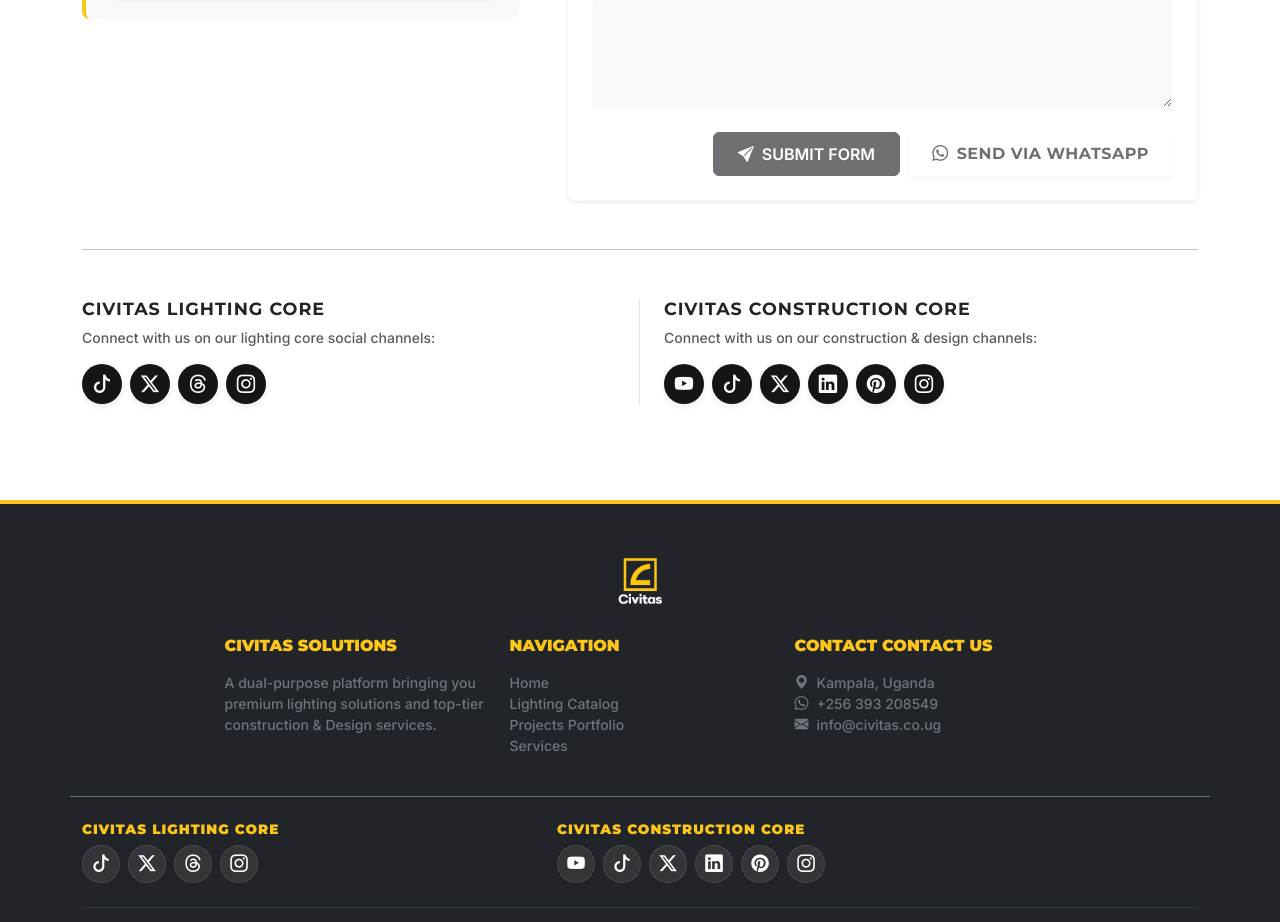
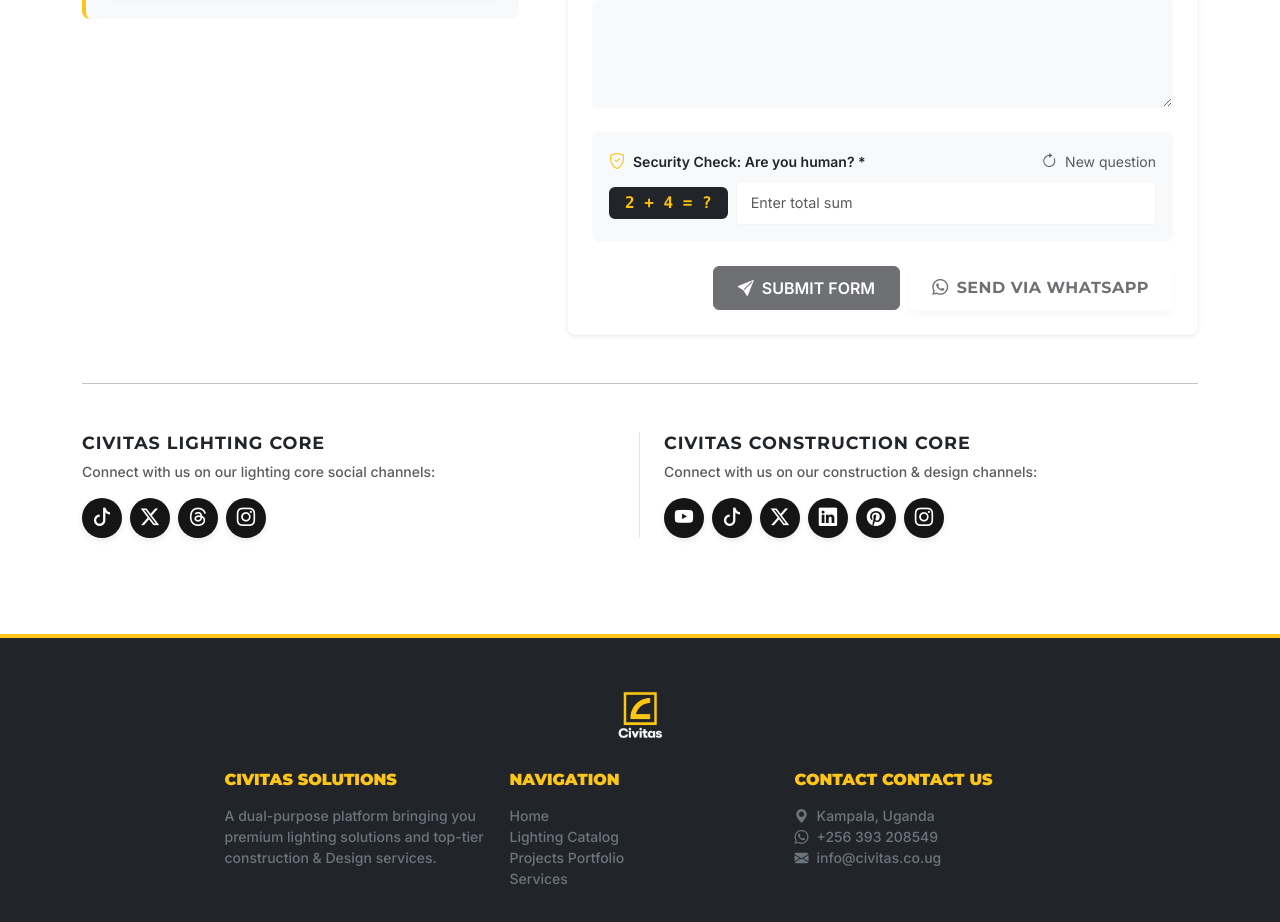
Before and after one commit to alfredochola/civitas, an Angular app: page /contact in a window 1280 px wide. Shown: the part 800-1722 px from the top of the page. Built offline with nearby package versions, Linux system fonts and the light colour scheme.

Commit message:
feat: add anti-spam human math verification and honeypot bot trap to contact form

```diff
--- a/src/app/components/contact/contact.html
+++ b/src/app/components/contact/contact.html
@@ -149,10 +149,51 @@
             <div class="invalid-feedback">Message detail is required.</div>
           </div>
 
+          <!-- Anti-Spam Security Check (Are you human?) -->
+          <div class="card bg-light border-light p-3 mb-4 rounded-3 shadow-xs">
+            <div class="d-flex align-items-center justify-content-between mb-2">
+              <label for="captchaAnswer" class="form-label small fw-bold font-headings text-dark mb-0 d-flex align-items-center">
+                <i class="bi bi-shield-check text-warning me-2 fs-6"></i> Security Check: Are you human? *
+              </label>
+              <button type="button" class="btn btn-sm text-muted p-0 hover-yellow border-0 bg-transparent" (click)="generateCaptcha()" title="Refresh Security Question">
+                <i class="bi bi-arrow-clockwise fs-6 me-1"></i> New question
+              </button>
+            </div>
+
+            <div class="row align-items-center g-2">
+              <div class="col-auto">
+                <span class="badge bg-dark font-monospace fs-6 px-3 py-2 text-warning rounded-2">
+                  {{ captchaNum1 }} + {{ captchaNum2 }} = ?
+                </span>
+              </div>
+              <div class="col">
+                <input
+                  type="number"
+                  class="form-control bg-white"
+                  id="captchaAnswer"
+                  name="userCaptchaInput"
+                  [(ngModel)]="userCaptchaInput"
+                  placeholder="Enter total sum"
+                  required
+                  #captchaInput="ngModel"
+                  [class.is-invalid]="(captchaInput.touched && isCaptchaInvalid()) || captchaError"
+                >
+              </div>
+            </div>
+            <div *ngIf="captchaError" class="text-danger small mt-2">
+              <i class="bi bi-exclamation-circle me-1"></i> {{ captchaError }}
+            </div>
+          </div>
+
+          <!-- Invisible Honeypot Trap for Spambots -->
+          <div style="display: none !important; opacity: 0; position: absolute; left: -9999px;" aria-hidden="true">
+            <input type="text" name="website_url" [(ngModel)]="honeypotTrap" tabindex="-1" autocomplete="off">
+          </div>
+
           <!-- Action Buttons -->
           <div class="d-flex flex-wrap gap-2 justify-content-end">
             <!-- Submit Form Button -->
-            <button type="submit" class="btn btn-dark font-headings text-uppercase fw-bold px-4 d-inline-flex align-items-center" [disabled]="contactForm.invalid || isSubmitting">
+            <button type="submit" class="btn btn-dark font-headings text-uppercase fw-bold px-4 d-inline-flex align-items-center" [disabled]="contactForm.invalid || isCaptchaInvalid() || isSubmitting">
               <span *ngIf="isSubmitting" class="spinner-border spinner-border-sm me-2" role="status" aria-hidden="true"></span>
               <i *ngIf="!isSubmitting" class="bi bi-send-fill me-2"></i>
               {{ isSubmitting ? 'Sending...' : 'Submit Form' }}
--- a/src/app/components/contact/contact.ts
+++ b/src/app/components/contact/contact.ts
@@ -1,4 +1,4 @@
-import { Component } from '@angular/core';
+import { Component, OnInit } from '@angular/core';
 import { CommonModule } from '@angular/common';
 import { FormsModule, NgForm } from '@angular/forms';
 import emailjs from '@emailjs/browser';
@@ -10,12 +10,19 @@
   templateUrl: './contact.html',
   styleUrl: './contact.scss'
 })
-export class ContactComponent {
+export class ContactComponent implements OnInit {
   name = '';
   email = '';
   phone = '';
   serviceOption = 'Lighting Solutions';
   message = '';
+
+  // Anti-Spam Human Verification Controls
+  captchaNum1 = 0;
+  captchaNum2 = 0;
+  userCaptchaInput: number | string = '';
+  honeypotTrap = '';
+  captchaError = '';
 
   // Progress & submission state
   isSubmitting = false;
@@ -24,6 +31,24 @@
   progressStepText = '';
   errorMessage = '';
   recipientEmail = environment.recipientEmail;
+
+  ngOnInit(): void {
+    this.generateCaptcha();
+  }
+
+  generateCaptcha(): void {
+    this.captchaNum1 = Math.floor(Math.random() * 9) + 1;
+    this.captchaNum2 = Math.floor(Math.random() * 9) + 1;
+    this.userCaptchaInput = '';
+    this.captchaError = '';
+  }
+
+  isCaptchaInvalid(): boolean {
+    if (this.userCaptchaInput === '' || this.userCaptchaInput === null || this.userCaptchaInput === undefined) {
+      return true;
+    }
+    return Number(this.userCaptchaInput) !== (this.captchaNum1 + this.captchaNum2);
+  }
 
   getWhatsAppUrl(): string {
     const contactPhone = environment.whatsappContact.replace('+', '');
@@ -34,6 +59,18 @@
   }
 
   async onSubmitForm(form: NgForm): Promise<void> {
+    // 1. Silent Honeypot Trap Check for Automated Bots
+    if (this.honeypotTrap) {
+      console.warn('Spambot detected via honeypot trap. Submission blocked.');
+      return;
+    }
+
+    // 2. Human Verification Math Check
+    if (this.isCaptchaInvalid()) {
+      this.captchaError = `Incorrect answer. Please solve: ${this.captchaNum1} + ${this.captchaNum2} = ?`;
+      return;
+    }
+
     if (!form || form.invalid || this.isSubmitting) {
       return;
     }
@@ -43,6 +80,7 @@
     this.progressPercent = 15;
     this.progressStepText = 'Validating input and initializing secure connection...';
     this.errorMessage = '';
+    this.captchaError = '';
 
     const formattedTime = new Date().toLocaleString('en-US', {
       dateStyle: 'full',
@@ -103,11 +141,12 @@
       this.submissionState = 'success';
       this.isSubmitting = false;
 
-      // Reset form fields
+      // Reset form fields and generate new captcha
       setTimeout(() => {
         form.resetForm({
           serviceOption: 'Lighting Solutions'
         });
+        this.generateCaptcha();
       }, 800);
 
     } catch (error: any) {
@@ -124,6 +163,7 @@
     this.progressPercent = 0;
     this.progressStepText = '';
     this.errorMessage = '';
+    this.generateCaptcha();
   }
 
   directWhatsAppChat(): void {
```
